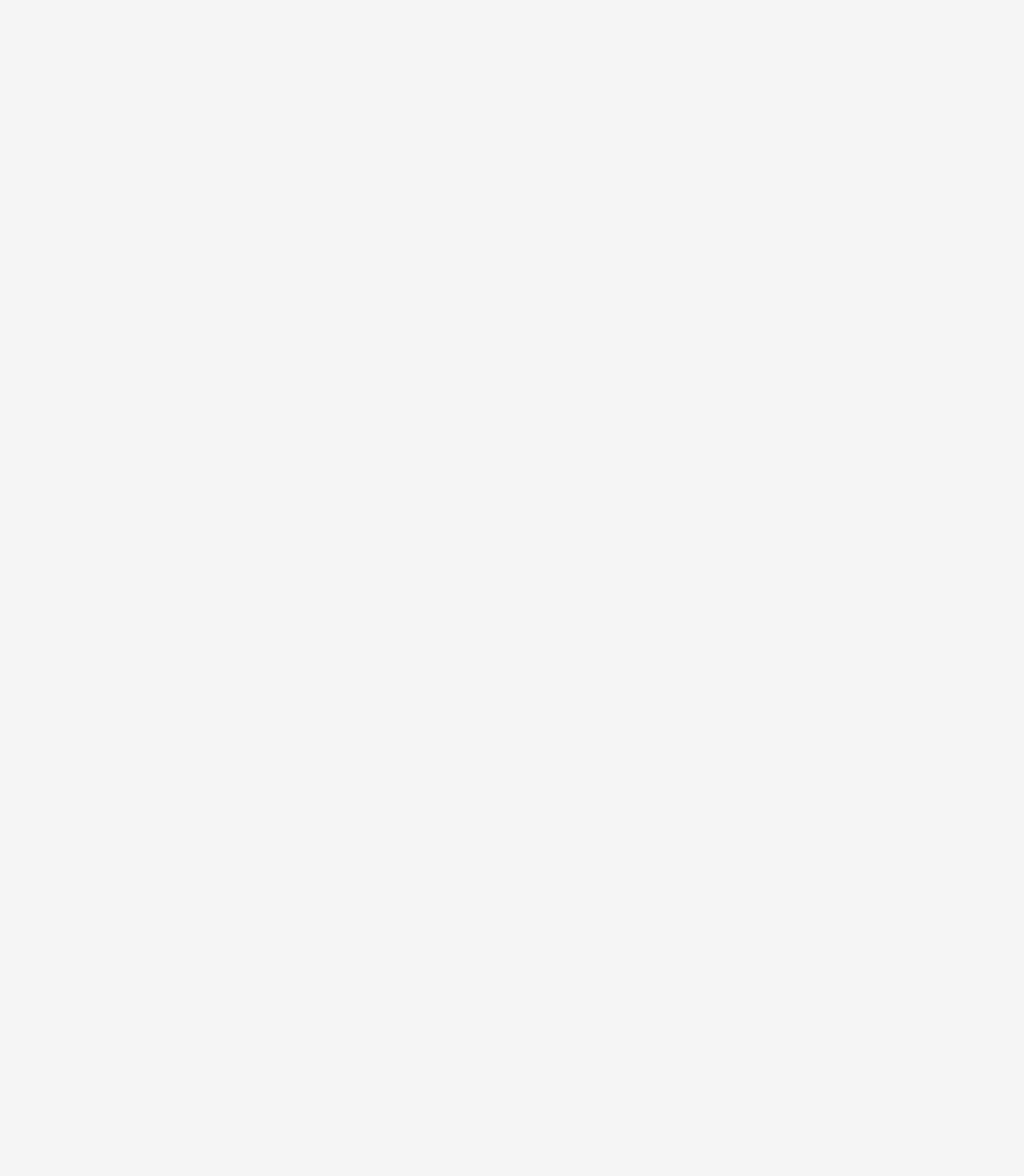
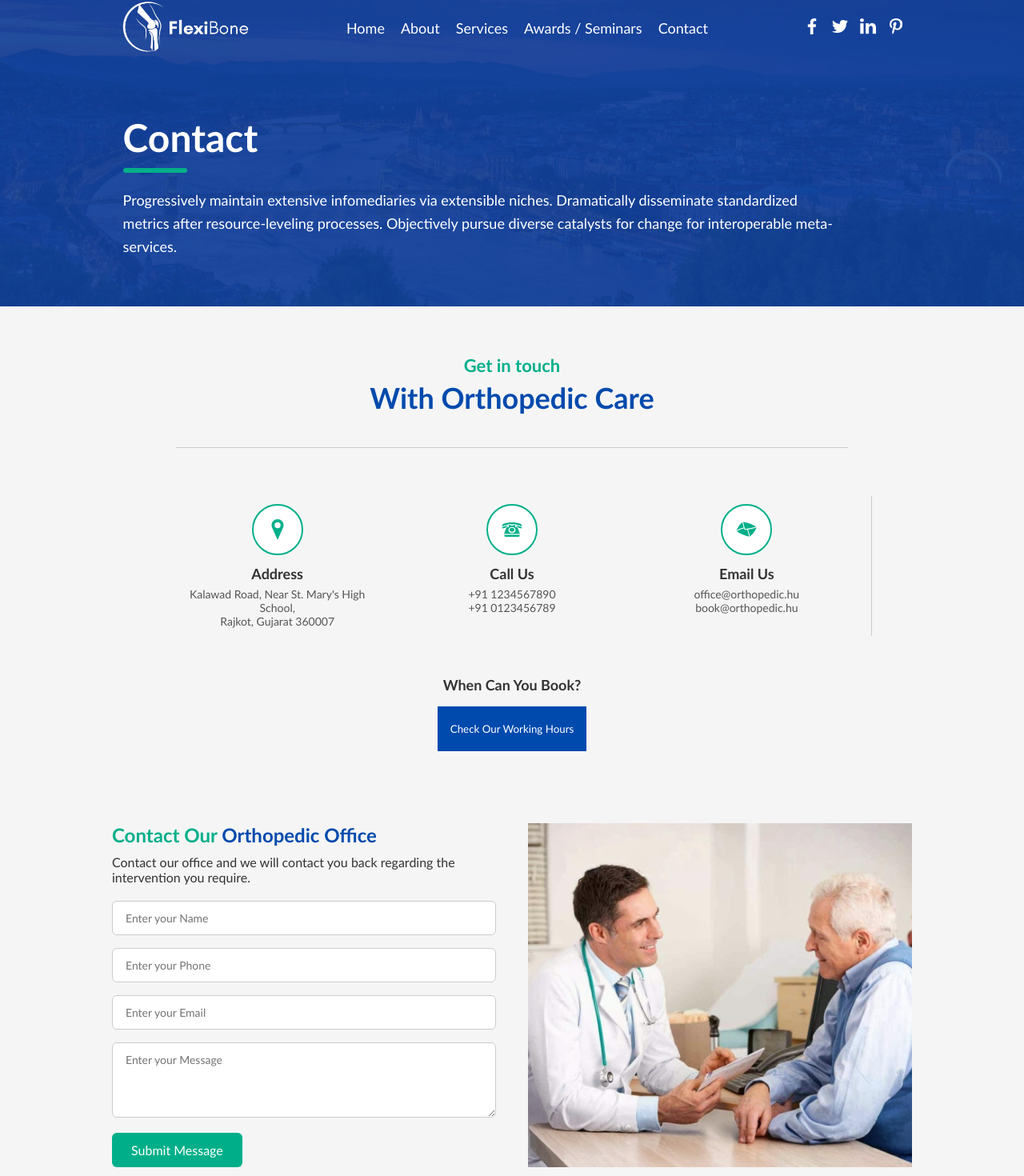
Before and after one commit to KrishKalavadia50/Flexibone, a React (Create React App) app: page /Contact in a window 1280 px wide. Before the commit this address had no page. Shown: the part 17-1487 px from the top of the page at 80% size. Before the commit the page ends 800 px from the top, so only its background shows below. Built offline with nearby package versions, Linux system fonts and the light colour scheme.

Commit message:
your message about the changes

```diff
--- a/src/App.css
+++ b/src/App.css
@@ -1595,7 +1595,7 @@ h1 .highlight {
   background-color: #104099;
   color: white;
   position: relative;
-  padding: 10px 15px;
+  padding: 20px 15px;
   height: 60px;
   font-size: 20px;
   border: none;
@@ -1603,6 +1603,8 @@ h1 .highlight {
   cursor: pointer;
   box-shadow: 2px 2px 10px rgba(0, 0, 0, 0.3);
   transition: 0.3s;
+  text-decoration: none;
+  display: inline-block;
 }
 
 .ct-button:hover {
@@ -1675,7 +1677,6 @@ h1 .highlight {
 
   .ct-button {
     font-size: 16px;
-    width: 100%;
   }
 }
 
@@ -2610,11 +2611,7 @@ h1 .highlight {
   color: #666;
 }
 
-
-
-
 /* Testimonial */
-
 
 /* Flexibone_info */
 
@@ -2791,7 +2788,7 @@ h1 .highlight {
 }
 
 .testimonial-title {
- text-align: center;
+  text-align: center;
   font-size: 32px;
   font-weight: bold;
   margin-bottom: 40px;
@@ -2927,8 +2924,8 @@ h1 .highlight {
   left: 0;
 }
 
-@media (max-width:1440px){
-  .mute-modern{
+@media (max-width: 1440px) {
+  .mute-modern {
     width: 11%;
   }
 }
@@ -3133,3 +3130,266 @@ h1 .highlight {
     transform: translateX(0%);
   }
 }
+
+/* Contact Section */
+
+.contact-wrapper {
+  font-family: sans-serif;
+  color: #333;
+}
+
+/* Banner */
+.contact-banner {
+  background: url("/public/img/blog.jpg") center/cover no-repeat;
+  height: 50vh;
+  padding: 0 20px;
+  color: white;
+  text-align: center;
+  position: relative;
+}
+
+.banner-overlay {
+  background-color: rgba(16, 64, 153, 0.627);
+  height: 100%;
+  display: flex;
+  align-items: center;
+  justify-content: center;
+  padding: 0 20px;
+}
+
+.banner-content {
+  max-width: 900px;
+  text-align: left;
+  padding-top: 100px;
+  position: absolute;
+  left: 12%;
+}
+
+.contact-title {
+  font-size: 48px;
+  font-weight: 600;
+  margin-bottom: 10px;
+}
+
+.contact-underline {
+  border: 3px solid #00af89;
+  border-radius: 2rem;
+  max-width: 80px;
+  margin-bottom: 20px;
+}
+
+.contact-desc {
+  font-size: 18px;
+  line-height: 1.6;
+}
+
+/* Headings */
+.get-in-touch {
+  text-align: center;
+  margin: 60px 220px 20px;
+  border-bottom: 1px solid #ccc;
+  padding-bottom: 40px;
+}
+
+.get-in-touch h3 {
+  font-size: 22px;
+  margin-bottom: 5px;
+  color: #00af89;
+}
+
+.get-in-touch h2 {
+  font-size: 36px;
+  font-weight: bold;
+}
+
+.highlight-blue {
+  color: #004aad;
+}
+
+/* Info Row With Divider */
+.contact-info-grid {
+  display: flex;
+  flex-wrap: wrap;
+  justify-content: center;
+  /* gap: 20px; */
+  margin: 40px 200px 0;
+}
+
+.info-boxx {
+  flex: 1 1 250px;
+  max-width: 320px;
+  text-align: center;
+  padding: 30px 20px;
+  position: relative;
+  background: none;
+  border: none;
+  box-shadow: none;
+}
+
+@media (min-width: 769px) {
+  .info-boxx:nth-child(3)::after {
+    content: "";
+    position: absolute;
+    top: 20px;
+    right: -10px;
+    height: calc(100% - 40px);
+    width: 1px;
+    background-color: #ccc;
+  }
+}
+
+.icon-circle {
+  width: 64px;
+  height: 64px;
+  border: 2px solid #00af89;
+  color: #00af89;
+  border-radius: 50%;
+  display: flex;
+  align-items: center;
+  justify-content: center;
+  margin: 0 auto 12px;
+  font-size: 28px;
+  background: white;
+}
+
+.info-boxx h4 {
+  font-size: 18px;
+  font-weight: 600;
+  margin-bottom: 6px;
+}
+
+.info-boxx p {
+  font-size: 14px;
+  color: #555;
+}
+
+.working-hours-btn {
+  margin-top: 10px;
+  padding: 20px 16px;
+  background-color: #004aad;
+  color: white;
+  border: none;
+  cursor: pointer;
+}
+
+/* Form Section */
+.contact-form-section {
+  display: flex;
+  flex-wrap: wrap;
+  justify-content: center;
+  gap: 40px;
+  padding: 60px 20px;
+  position: relative;
+}
+
+.form-left {
+  flex: 1;
+  max-width: 480px;
+}
+
+.form-left p {
+  font-size: 16px;
+  margin-bottom: 20px;
+}
+
+.form-left h3 {
+  font-size: 24px;
+  margin-bottom: 10px;
+  color: #00af89;
+}
+
+.contact-form input,
+.contact-form textarea {
+  width: 100%;
+  padding: 12px 16px;
+  margin-bottom: 16px;
+  border: 1px solid #ccc;
+  border-radius: 6px;
+  font-size: 14px;
+}
+
+.contact-form button {
+  padding: 12px 24px;
+  background-color: #00af89;
+  color: white;
+  border: none;
+  border-radius: 6px;
+  font-size: 16px;
+  cursor: pointer;
+}
+
+.form-right {
+  flex: 1;
+  max-width: 480px;
+}
+
+.form-right img {
+  width: 100%;
+  height: 100%;
+  object-fit: cover;
+}
+
+/* Map */
+.contact-map iframe {
+  width: 100%;
+  height: 500px;
+  margin-top: -200px;
+  border: none;
+}
+
+.contact-map {
+  position: relative;
+  top: 300px;
+}
+
+/* Responsive */
+@media (max-width: 768px) {
+  .contact-banner {
+    height: 50vh;
+    padding: 40px 20px;
+  }
+
+  .banner-content {
+    padding-top: 60px;
+    padding-right: 50px;
+  }
+
+  .contact-title {
+    font-size: 36px;
+  }
+
+  .contact-desc {
+    font-size: 16px;
+  }
+
+  .contact-form-section {
+    flex-direction: column;
+    align-items: center;
+  }
+
+  .form-left,
+  .form-right {
+    max-width: 100%;
+  }
+
+  .contact-info-grid{
+    flex-direction: column;
+    align-items: center;
+    margin: 20px 0;
+  }
+
+  .info-boxx {
+    max-width: 100%;
+    flex: 1 1 100%;
+  }
+
+  .info-boxx:nth-child(3)::after {
+    display: none;
+  }
+
+  .get-in-touch{
+    margin: 60px 20px 20px;
+    padding-bottom: 20px;
+  }
+
+}
--- a/src/App.js
+++ b/src/App.js
@@ -10,7 +10,7 @@ import Articles from "./Components/Articles.jsx";
 import Testimonials from "./Components/Testimonials.jsx";
 import Footer from "./Components/Footer.jsx";
 import TestimonialCarousel from "./Components/TestimonialCarousel.jsx";
-import ClientsT from "./Components/ClientsT.jsx";
+import ContactSection from "./Components/ContactSection.jsx";
 
 function App() {
   return (
@@ -25,7 +25,7 @@ function App() {
         <Route path="/Testimonials" element={<Testimonials />} />
         <Route path="/Footer" element={<Footer />} />
         <Route path="/Testti" element={<TestimonialCarousel />} />
-        {/* <Route path="/Clients" element={<ClientsT />} /> */}
+        <Route path="/Contact" element={<ContactSection />} />
       </Routes>
     </BrowserRouter>
   );
--- a/src/Components/About.jsx
+++ b/src/Components/About.jsx
@@ -6,6 +6,7 @@ import {
   FaUserMd,
 } from "react-icons/fa";
 import { GiKneeCap } from "react-icons/gi";
+import { Link } from "react-router-dom";
 
 function About() {
   return (
@@ -97,7 +98,7 @@ function About() {
             </div>
 
             <div className="background-image">
-              <button className="cta-button">View More About the Doctor</button>
+              <Link to="/Flexibone_info" className="cta-button" style={{textDecoration:"none", paddingTop:"18px"}}>View More About the Doctor</Link>
             </div>
           </div>
 
--- a/src/Components/Articles.jsx
+++ b/src/Components/Articles.jsx
@@ -1,5 +1,6 @@
 import React from 'react'
 import{GiMicroscope, GiTeacher, GiFirstAidKit, GiHeartBeats, GiDiscussion, GiHealing} from "react-icons/gi";
+import { Link } from 'react-router-dom';
 
 function Articles() {
   return (
@@ -41,7 +42,7 @@ function Articles() {
                     <p>Patient Stories</p>
                 </div>
             </div>
-            <button class="ct-button">Read Latest Articles Now!</button>
+            <Link to="/Testti" class="ct-button">Read Latest Articles Now!</Link>
         </div>
     </div>
     </div>
--- /dev/null
+++ b/src/Components/ContactSection.jsx
@@ -0,0 +1,83 @@
+import React from "react";
+import Nav from "./Nav";
+import Footer from "./Footer";
+import { GiPositionMarker, GiRotaryPhone, GiEnvelope } from "react-icons/gi";
+
+export default function ContactSection() {
+  return (
+    <div className="contact-wrapper">
+      {/* Navbar */}
+      <Nav />
+
+      {/* Responsive Banner */}
+      <div className="contact-banner">
+        <div className="banner-overlay">
+          <div className="banner-content">
+            <h2 className="contact-title">Contact</h2>
+            <div className="contact-underline"></div>
+            <p className="contact-desc">
+              Progressively maintain extensive infomediaries via extensible niches.
+              Dramatically disseminate standardized metrics after resource-leveling processes.
+              Objectively pursue diverse catalysts for change for interoperable meta-services.
+            </p>
+          </div>
+        </div>
+      </div>
+
+      {/* Section Heading */}
+      <div className="get-in-touch">
+        <h3>Get in touch</h3>
+        <h2><span className="highlight-blue">With Orthopedic Care</span></h2>
+      </div>
+
+      {/* Info Cards */}
+      <div className="contact-info-grid">
+        <div className="info-boxx">
+          <div className="icon-circle"><GiPositionMarker /></div>
+          <h4>Address</h4>
+          <p>Kalawad Road, Near St. Mary's High School,<br />Rajkot, Gujarat 360007</p>
+        </div>
+        <div className="info-boxx">
+          <div className="icon-circle"><GiRotaryPhone /></div>
+          <h4>Call Us</h4>
+          <p>+91 1234567890<br />+91 0123456789</p>
+        </div>
+        <div className="info-boxx">
+          <div className="icon-circle"><GiEnvelope /></div>
+          <h4>Email Us</h4>
+          <p>office@orthopedic.hu<br />book@orthopedic.hu</p>
+        </div>
+        <div className="info-boxx">
+          <h4>When Can You Book?</h4>
+          <button className="working-hours-btn">Check Our Working Hours</button>
+        </div>
+      </div>
+
+      {/* Contact Form Section */}
+      <div className="contact-form-section">
+        <div className="form-left">
+          <h3>Contact Our <span className="highlight-blue">Orthopedic Office</span></h3>
+          <p>Contact our office and we will contact you back regarding the intervention you require.</p>
+          <form className="contact-form" action="https://script.google.com/macros/s/AKfycbwpN0XOEYZ8FQLbAzgGBSU68Q6stuRZ6dTY-wLeNUIpwgIPteH_QqKz2dn2FbsQQs_F/exec" method="POST">
+            <input type="text" name="name" placeholder="Enter your Name" required />
+            <input type="text" name="phone" placeholder="Enter your Phone" required />
+            <input type="email" name="email" placeholder="Enter your Email" required />
+            <textarea rows="4" name="message" placeholder="Enter your Message" required></textarea>
+            <button type="submit">Submit Message</button>
+          </form>
+        </div>
+        <div className="form-right">
+          <img src="/img/dc.jpg" alt="Doctor with patient" />
+        </div>
+      </div>
+
+      {/* Google Map */}
+      <div className="contact-map">
+        <iframe src="https://www.google.com/maps/embed?pb=!1m18!1m12!1m3!1d3835.9373757296858!2d70.7716438754526!3d22.288245479695338!2m3!1f0!2f0!3f0!3m2!1i1024!2i768!4f13.1!3m3!1m2!1s0x3959ca2462dea45b%3A0xf077f763eb7b65b0!2sWockhardt%20Hospitals%2C%20Rajkot!5e1!3m2!1sen!2sin!4v1751450593843!5m2!1sen!2sin" width="600" height="450"></iframe>
+      </div>
+
+      {/* Footer */}
+      <Footer />
+    </div>
+  );
+}
--- a/src/Components/Nav.jsx
+++ b/src/Components/Nav.jsx
@@ -58,8 +58,8 @@ export default function Nav() {
             <li><Link to="/" onClick={() => setMenuOpen(false)}>Home</Link></li>
             <li><Link to="/Flexibone_info" onClick={() => setMenuOpen(false)}>About</Link></li>
             <li><Link to="/Flexibone_info" onClick={() => setMenuOpen(false)}>Services</Link></li>
-            <li><a href="#" onClick={() => setMenuOpen(false)}>Awards / Seminars</a></li>
-            <li><a href="#" onClick={() => setMenuOpen(false)}>Contact</a></li>
+            <li><Link to="/Testti" onClick={() => setMenuOpen(false)}>Awards / Seminars</Link></li>
+            <li><Link to="/Contact" onClick={() => setMenuOpen(false)}>Contact</Link></li>
           </ul>
         </nav>
 
--- a/src/Components/Services.jsx
+++ b/src/Components/Services.jsx
@@ -9,6 +9,7 @@ import {
   GiBrokenBone,
   GiFootTrip,
 } from "react-icons/gi";
+import { Link } from "react-router-dom";
 
 function Services() {
   const sliderRef = useRef(null);
@@ -92,9 +93,9 @@ function Services() {
     <div>
       <div className="services-header">
         <span className="service-main-title">Services</span>
-        <a href="#" className="view-more">
+        <Link to="/Flexibone_info" className="view-more">
           View more
-        </a>
+        </Link>
       </div>
 
       <div ref={servicesRef} class="services-container">
```
Also changed, not shown: src/Components/Banner.jsx (+5 -4 lines), public/img/dc.jpg (added).
